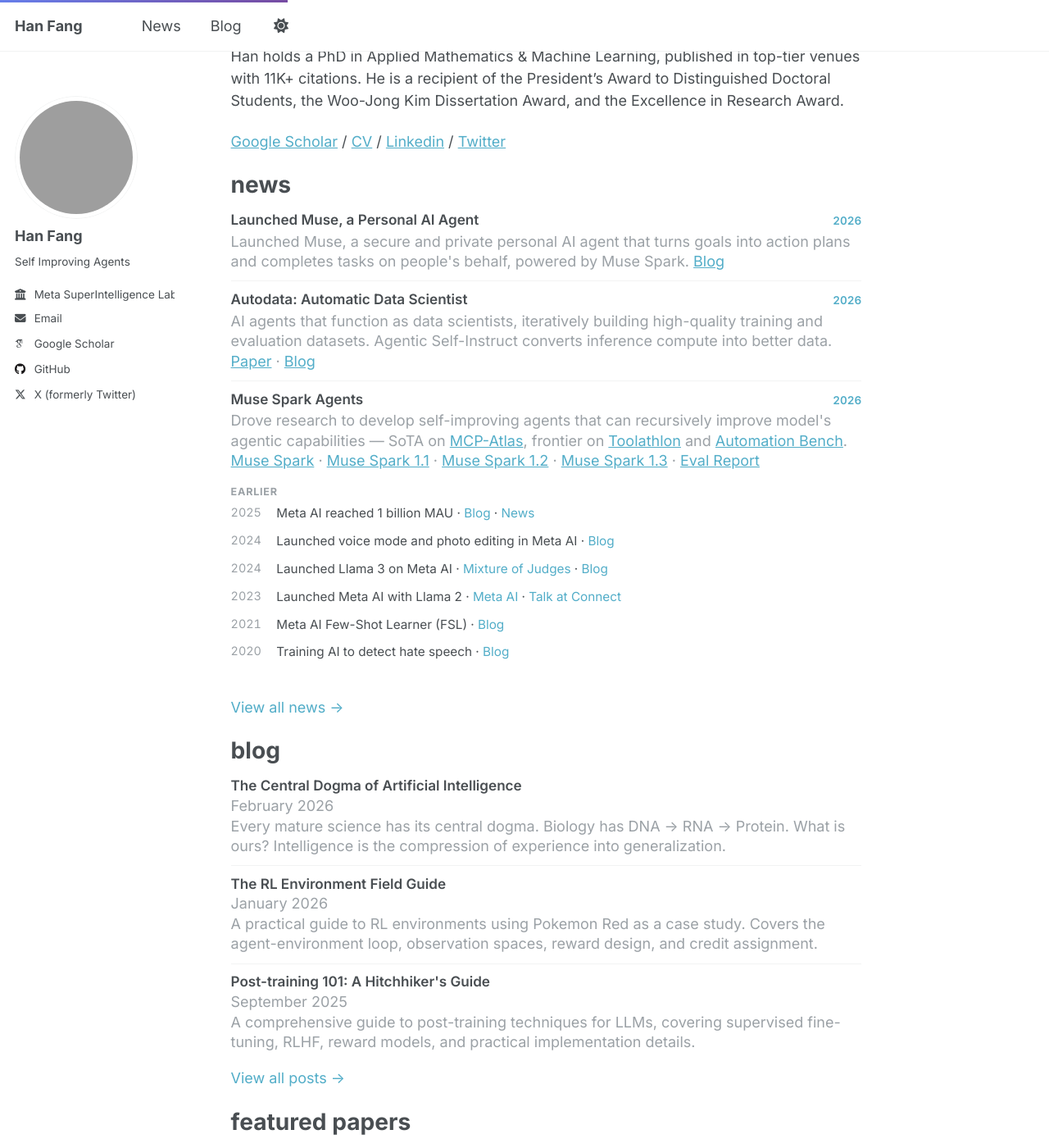
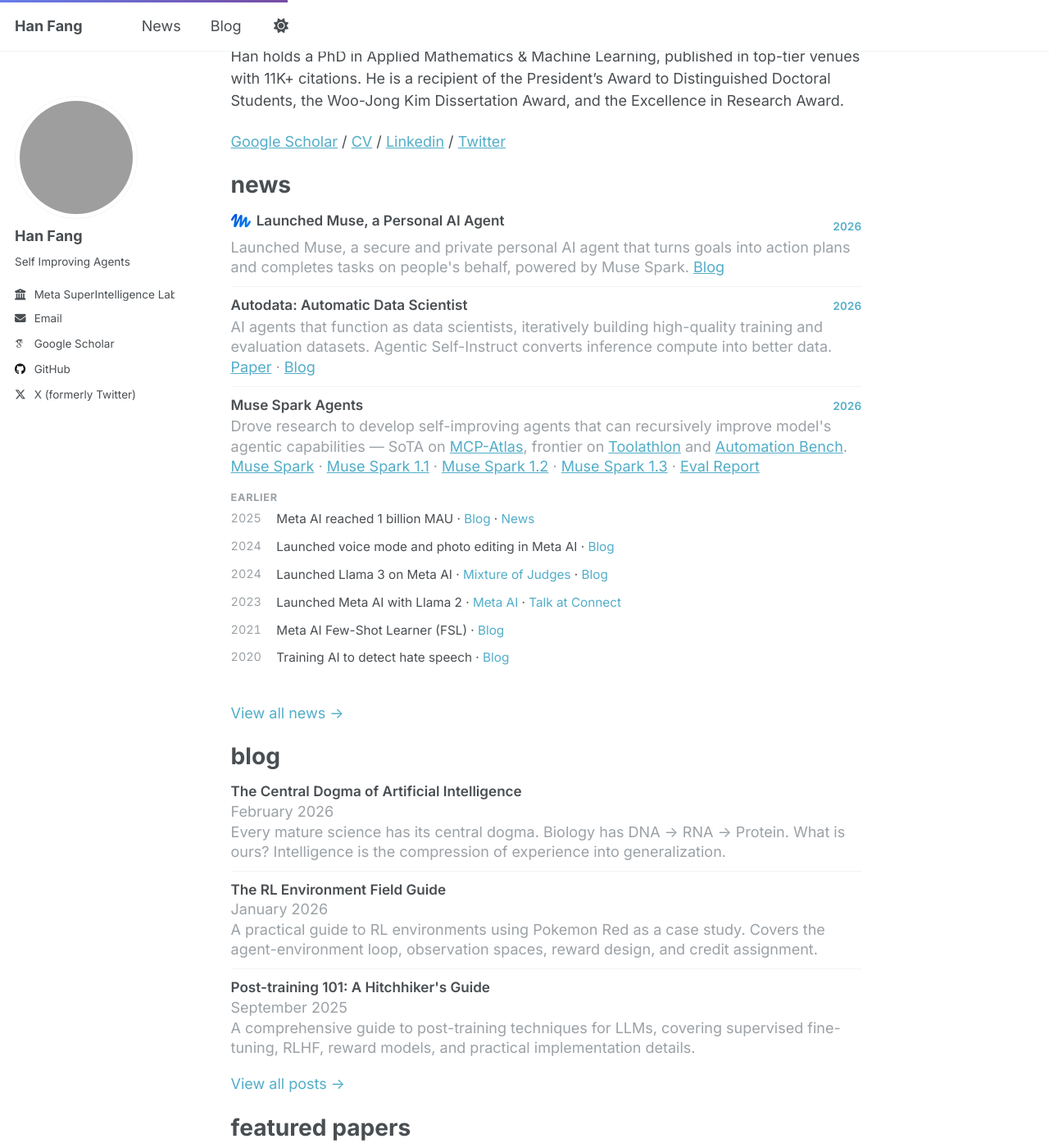
Before and after one commit to hanfang/hanfang.github.io, a Jekyll site: the page built from _pages/about.md, in a window 1280 px wide and 1400 px high, scrolled down 326 px. Shown: the whole window at 82% size. Built offline with Jekyll 4.4.1, drawn with Linux system fonts in a browser that asks for light colours; some web fonts are replaced.

Commit message:
Add Muse logo to news item

```diff
--- a/_pages/about.md
+++ b/_pages/about.md
@@ -21,7 +21,7 @@
 
 <div class="news-item">
   <div class="news-item__head">
-    <h3 class="news-item__title">Launched Muse, a Personal AI Agent</h3>
+    <h3 class="news-item__title news-title-with-logo"><img src="/images/muse-logo.svg" alt="" aria-hidden="true" class="news-item__logo">Launched Muse, a Personal AI Agent</h3>
     <span class="news-item__year">2026</span>
   </div>
   <p class="news-item__desc">Launched Muse, a secure and private personal AI agent that turns goals into action plans and completes tasks on people's behalf, powered by Muse Spark. <a href="https://about.fb.com/news/2026/09/introducing-muse-personal-ai-agent/">Blog</a></p>
--- a/assets/css/custom.scss
+++ b/assets/css/custom.scss
@@ -263,6 +263,18 @@
   line-height: 1.25;
 }
 
+.news-title-with-logo {
+  display: flex;
+  align-items: center;
+  gap: 0.4rem;
+}
+
+.news-item__logo {
+  width: 1.4em;
+  height: 1.4em;
+  flex-shrink: 0;
+}
+
 .news-item__year {
   flex-shrink: 0;
   font-size: 0.75rem;
```
Also changed, not shown: _pages/news.md (+1 -1 lines), images/muse-logo.svg (added).
